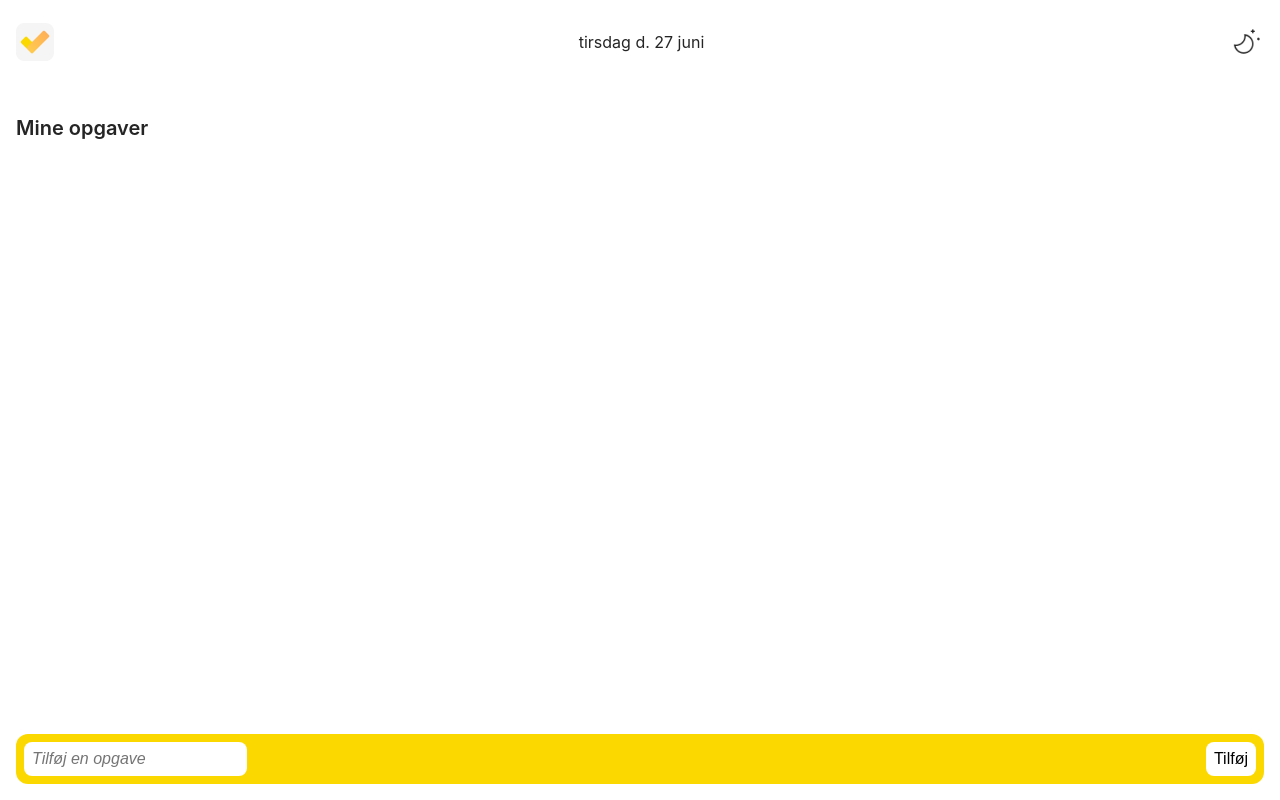
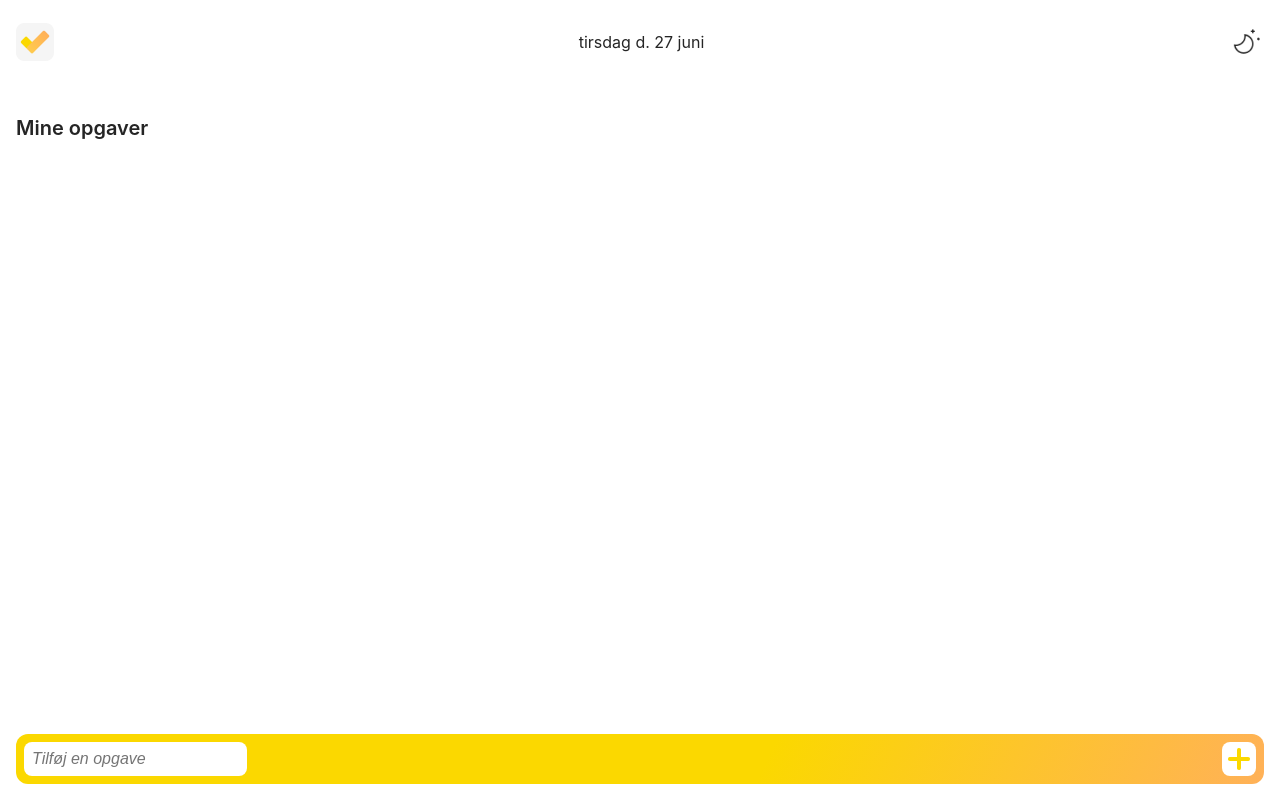
Before and after one commit to Steffen-Svenningsen/todo-app, a React (Create React App) app: page / in a window 1280 px wide. Built offline with nearby package versions, Linux system fonts and the light colour scheme.

Commit message:
Add cross instead of text to the add-btn

```diff
--- a/src/App.sass
+++ b/src/App.sass
@@ -1,4 +1,5 @@
 $yellow: #FBD800
+$orange: #FFB158
 $black: #252525
 $white: #fff
 $grey: #d9d9d9
@@ -86,7 +87,7 @@ body
     justify-content: space-between
     align-items: center
     width: calc( 100% - 2rem )
-    background: $yellow
+    background: linear-gradient(115deg, $yellow 60%, $orange 100%)
     padding: 0.5rem
     border-radius: 12px
     box-sizing: border-box
@@ -109,3 +110,10 @@ body
       padding: 0.5rem
       border-radius: 8px
       font-size: 1rem
+
+    .add-todo-btn
+      height: 34px
+      width: 34px
+      background-image: url("./images/cross.png")
+      background-position: center
+      background-repeat: no-repeat
--- a/src/components/AddTodoForm.js
+++ b/src/components/AddTodoForm.js
@@ -13,7 +13,7 @@ export default function AddTodoForm({
           value={todo}
           onChange={onAddInputChange}
         />
-        <button onClick={onAddFormSubmit}>Tilføj</button>
+        <button className="add-todo-btn" onClick={onAddFormSubmit}></button>
       </form>
     );
   }
```
Also changed, not shown: src/images/cross.png (added).
